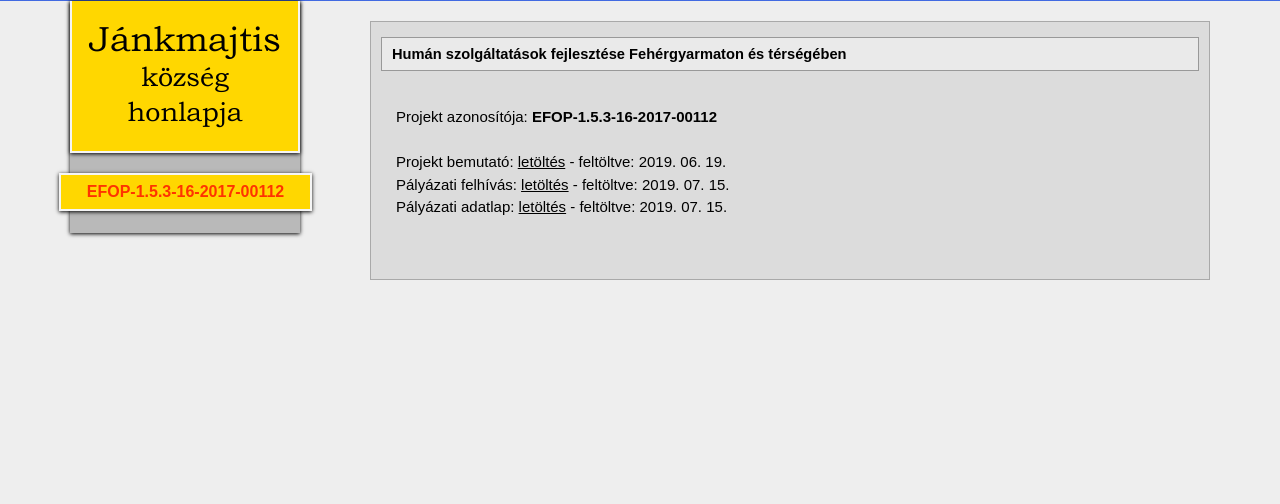
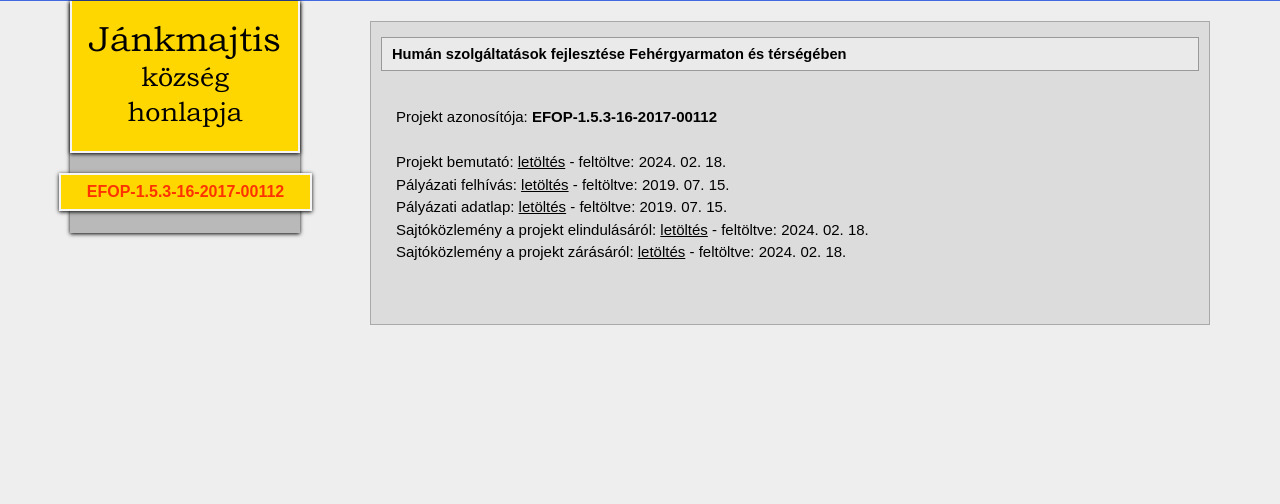
Before and after one commit to vekonypeter/jankmajtis_web, a PHP site: page /efop-153-16-2017-00112.php in a window 1280 px wide. Shown: the part 354-858 px from the top of the page. Run offline with PHP 8.4, Linux system fonts and the light colour scheme; some libraries are stand-ins or nearby versions.

Commit message:
EFOP pályázat update

```diff
--- a/efop-153-16-2017-00112.php
+++ b/efop-153-16-2017-00112.php
@@ -29,11 +29,15 @@ include('header.php');
                     <p>
                         Projekt azonosítója: <strong>EFOP-1.5.3-16-2017-00112</strong><br />
                         <br />
-                        Projekt bemutató: <a href="docs/190619_efop-1.5.3-16-2017-00112.pdf" target="_blank">letöltés</a> - feltöltve: 2019. 06. 19.
+                        Projekt bemutató: <a href="docs/240218_efop-1.5.3-16-2017-00112.pdf" target="_blank">letöltés</a> - feltöltve: 2024. 02. 18.
                         <br />
                         Pályázati felhívás: <a href="docs/190715_palyazati_felhivas.pdf" target="_blank">letöltés</a> - feltöltve: 2019. 07. 15.
                         <br />
                         Pályázati adatlap: <a href="docs/190715_palyazati_adatlap.pdf" target="_blank">letöltés</a> - feltöltve: 2019. 07. 15.
+                        <br />
+                        Sajtóközlemény a projekt elindulásáról: <a href="docs/240218_efop-1.5.3-16-2017-00112_sajto_nyito.pdf" target="_blank">letöltés</a> -  feltöltve: 2024. 02. 18.
+                        <br />
+                        Sajtóközlemény a projekt zárásáról: <a href="docs/240218_efop-1.5.3-16-2017-00112_sajto_zaro.pdf" target="_blank">letöltés</a> -  feltöltve: 2024. 02. 18.
                         <br />
                     </p>
                 </div>
```
